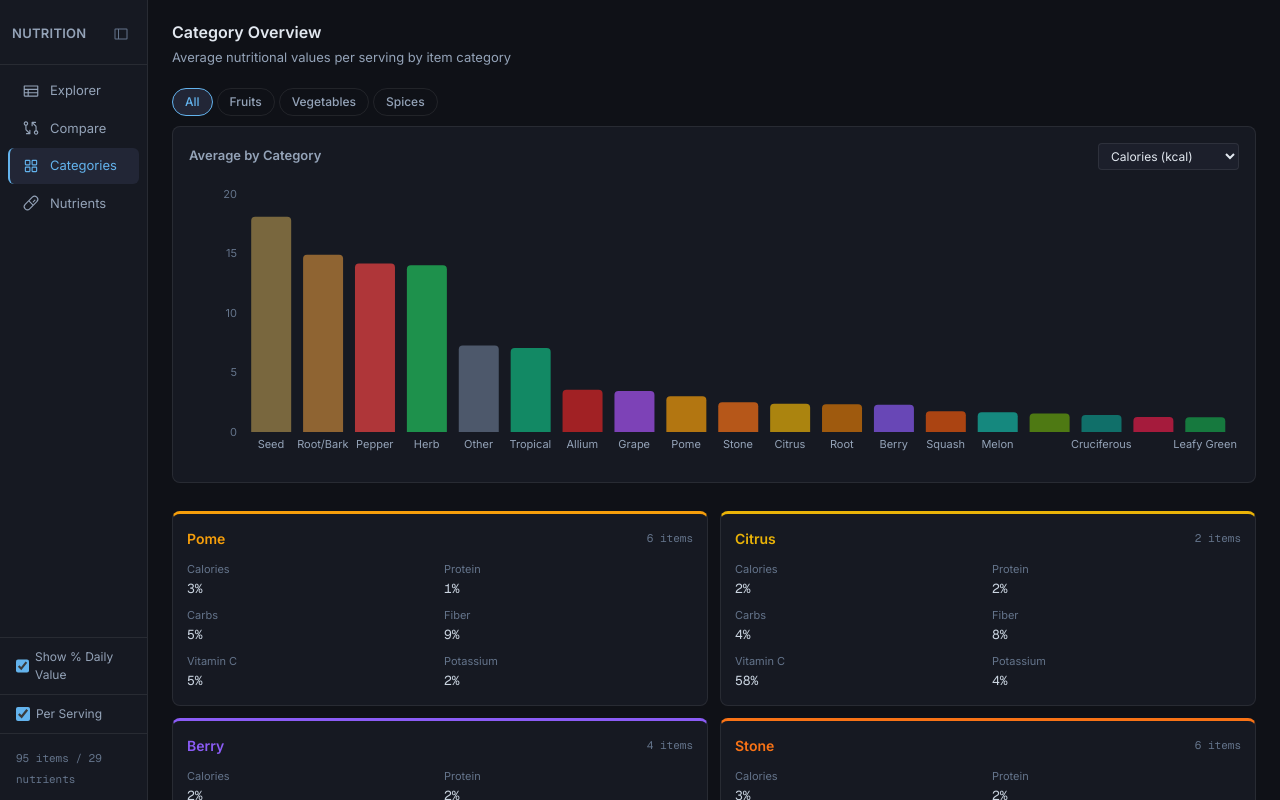
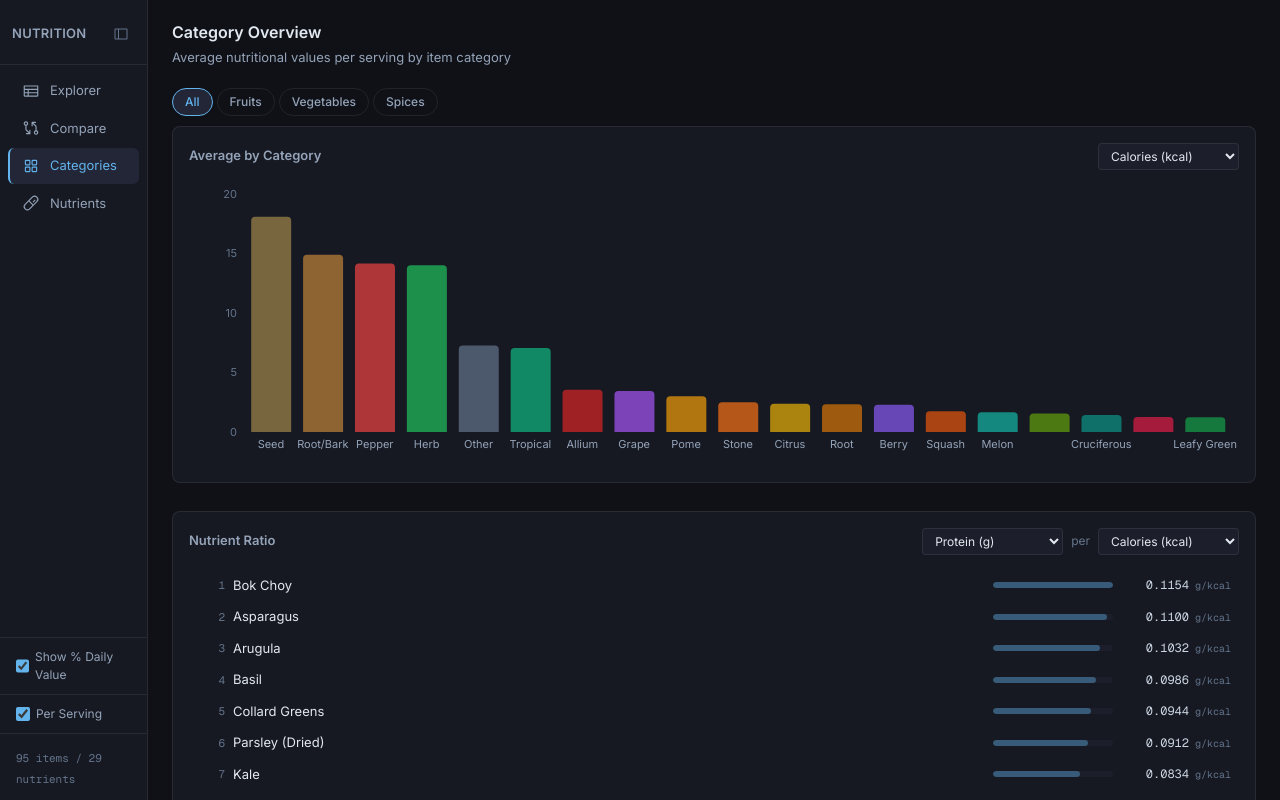
Before and after one commit to gholtzap/nutritionmaxx, a React (Vite) app in the folder app/: page / in a window 1280 px wide. Both pictures are taken after a click on the button "Categories". Shown: the top 800 px of the page. Built offline with nearby package versions, Linux system fonts and the light colour scheme.

Commit message:
Add nutrient X per nutrient Y comparison

```diff
--- a/app/src/components/CategoryOverview/CategoryOverview.module.css
+++ b/app/src/components/CategoryOverview/CategoryOverview.module.css
@@ -54,6 +54,86 @@
 .chartSelect:focus {
   outline: none;
   border-color: var(--border-accent);
+}
+
+.ratioSelects {
+  display: flex;
+  align-items: center;
+  gap: 8px;
+}
+
+.ratioPer {
+  font-size: 12px;
+  color: var(--text-tertiary);
+}
+
+.ratioList {
+  display: flex;
+  flex-direction: column;
+  gap: 2px;
+  max-height: 480px;
+  overflow-y: auto;
+}
+
+.ratioRow {
+  display: grid;
+  grid-template-columns: 28px 1fr 120px 110px;
+  align-items: center;
+  gap: 8px;
+  padding: 5px 8px;
+  border-radius: var(--radius-sm);
+}
+
+.ratioRow:hover {
+  background: var(--bg-tertiary);
+}
+
+.ratioRank {
+  font-size: 11px;
+  font-family: var(--font-data);
+  font-feature-settings: 'tnum';
+  color: var(--text-tertiary);
+  text-align: right;
+}
+
+.ratioName {
+  font-size: 13px;
+  color: var(--text-primary);
+  white-space: nowrap;
+  overflow: hidden;
+  text-overflow: ellipsis;
+}
+
+.ratioBarTrack {
+  height: 6px;
+  background: var(--bg-tertiary);
+  border-radius: 3px;
+  overflow: hidden;
+}
+
+.ratioBarFill {
+  height: 100%;
+  background: var(--border-accent);
+  border-radius: 3px;
+  min-width: 2px;
+}
+
+.ratioValue {
+  font-size: 12px;
+  font-family: var(--font-data);
+  font-feature-settings: 'tnum';
+  color: var(--text-data);
+  text-align: right;
+  white-space: nowrap;
+}
+
+.ratioUnit {
+  font-size: 10px;
+  color: var(--text-tertiary);
+}
+
+.ratioNull {
+  color: var(--text-tertiary);
 }
 
 .grid {
--- a/app/src/components/CategoryOverview/CategoryOverview.tsx
+++ b/app/src/components/CategoryOverview/CategoryOverview.tsx
@@ -6,6 +6,7 @@ import { computeCategoryAverages } from '../../utils/aggregations';
 import TypeFilter from '../DataTable/TypeFilter';
 import CategoryCard from './CategoryCard';
 import CategoryChart from './CategoryChart';
+import NutrientRatio from './NutrientRatio';
 import styles from './CategoryOverview.module.css';
 
 export default function CategoryOverview() {
@@ -53,6 +54,7 @@ export default function CategoryOverview() {
       </div>
       <TypeFilter />
       <CategoryChart data={categoryData} />
+      <NutrientRatio items={filteredItems} />
       <div className={styles.grid}>
         {categoryData.map((d) => (
           <CategoryCard key={d.category} data={d} />
--- /dev/null
+++ b/app/src/components/CategoryOverview/NutrientRatio.tsx
@@ -0,0 +1,108 @@
+import { useState, useMemo } from 'react';
+import type { NutrientKey, NutrientFruit } from '../../types';
+import { NUTRIENT_META, NUTRIENT_MAP } from '../../utils/nutrition-meta';
+import styles from './CategoryOverview.module.css';
+
+interface NutrientRatioProps {
+  items: NutrientFruit[];
+}
+
+interface RatioEntry {
+  name: string;
+  ratio: number | null;
+}
+
+export default function NutrientRatio({ items }: NutrientRatioProps) {
+  const [numerator, setNumerator] = useState<NutrientKey>('protein_g');
+  const [denominator, setDenominator] = useState<NutrientKey>('calories_kcal');
+
+  const numMeta = NUTRIENT_MAP.get(numerator)!;
+  const denMeta = NUTRIENT_MAP.get(denominator)!;
+
+  const ranked = useMemo(() => {
+    const entries: RatioEntry[] = items.map((item) => {
+      const numVal = item[numerator] as number | null;
+      const denVal = item[denominator] as number | null;
+      if (numVal === null || denVal === null || denVal === 0) {
+        return { name: item.name, ratio: null };
+      }
+      return { name: item.name, ratio: numVal / denVal };
+    });
+
+    return entries.sort((a, b) => {
+      if (a.ratio === null && b.ratio === null) return 0;
+      if (a.ratio === null) return 1;
+      if (b.ratio === null) return -1;
+      return b.ratio - a.ratio;
+    });
+  }, [items, numerator, denominator]);
+
+  const maxRatio = useMemo(() => {
+    let max = 0;
+    for (const entry of ranked) {
+      if (entry.ratio !== null && entry.ratio > max) max = entry.ratio;
+    }
+    return max;
+  }, [ranked]);
+
+  const unitLabel = `${numMeta.unit}/${denMeta.unit}`;
+
+  return (
+    <div className={styles.chartSection}>
+      <div className={styles.chartHeader}>
+        <h3 className={styles.chartTitle}>Nutrient Ratio</h3>
+        <div className={styles.ratioSelects}>
+          <select
+            className={styles.chartSelect}
+            value={numerator}
+            onChange={(e) => setNumerator(e.target.value as NutrientKey)}
+          >
+            {NUTRIENT_META.map((m) => (
+              <option key={m.key} value={m.key}>
+                {m.label} ({m.unit})
+              </option>
+            ))}
+          </select>
+          <span className={styles.ratioPer}>per</span>
+          <select
+            className={styles.chartSelect}
+            value={denominator}
+            onChange={(e) => setDenominator(e.target.value as NutrientKey)}
+          >
+            {NUTRIENT_META.map((m) => (
+              <option key={m.key} value={m.key}>
+                {m.label} ({m.unit})
+              </option>
+            ))}
+          </select>
+        </div>
+      </div>
+      <div className={styles.ratioList}>
+        {ranked.map((entry, i) => (
+          <div key={entry.name} className={styles.ratioRow}>
+            <span className={styles.ratioRank}>{entry.ratio !== null ? i + 1 : ''}</span>
+            <span className={styles.ratioName}>{entry.name}</span>
+            <div className={styles.ratioBarTrack}>
+              {entry.ratio !== null && maxRatio > 0 && (
+                <div
+                  className={styles.ratioBarFill}
+                  style={{ width: `${(entry.ratio / maxRatio) * 100}%` }}
+                />
+              )}
+            </div>
+            <span className={styles.ratioValue}>
+              {entry.ratio !== null ? (
+                <>
+                  {entry.ratio.toFixed(4)}
+                  <span className={styles.ratioUnit}> {unitLabel}</span>
+                </>
+              ) : (
+                <span className={styles.ratioNull}>--</span>
+              )}
+            </span>
+          </div>
+        ))}
+      </div>
+    </div>
+  );
+}
```
